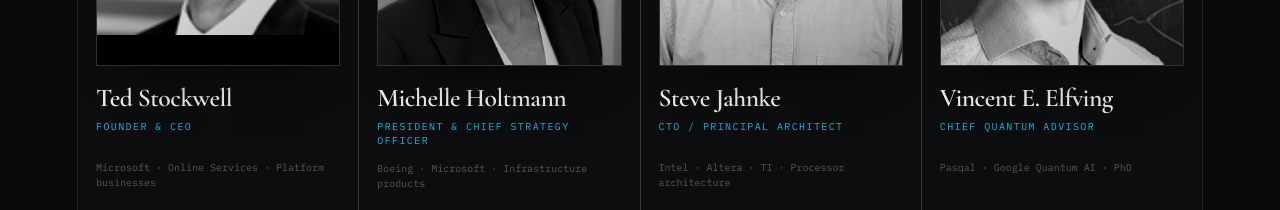
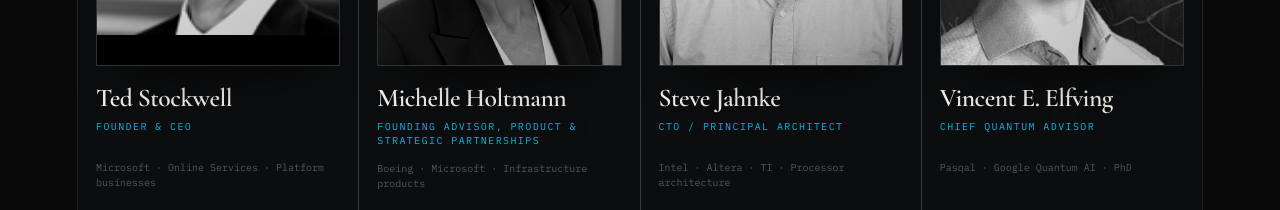
Before and after one commit to lizzierunner/qai37-site, a Next.js app: page /team in a window 1280 px wide. Shown: the part 960-1170 px from the top of the page. Built offline with nearby package versions, Linux system fonts and the light colour scheme.

Commit message:
Update Michelle Holtmann title

```diff
--- a/app/team/page.tsx
+++ b/app/team/page.tsx
@@ -31,7 +31,7 @@ const TEAM: Member[] = [
   },
   {
     name: "Michelle Holtmann",
-    role: "President & Chief Strategy Officer",
+    role: "Founding Advisor, Product & Strategic Partnerships",
     initials: "MH",
     img: `${BASE_PATH}/images/team/michelle-holtmann.jpg`,
     bio: "Michelle started her career as a software engineer at Boeing, then spent 25 years at Microsoft designing and building infrastructure products that hundreds of millions of people depend on every day — including Windows Genuine Advantage, the Software Protection Platform, and the technical foundation behind Windows Defender. She joined qAI37 after extensive study of whether the approach was actually buildable, and designed the roadmap to prove it.",
--- a/components/CommandPalette.tsx
+++ b/components/CommandPalette.tsx
@@ -23,7 +23,7 @@ const ITEMS: SearchItem[] = [
 
   // Team
   { id: "team-ted", category: "Team Member", title: "Ted Stockwell", subtitle: "Founder & CEO · Bing as a Platform", url: "/team" },
-  { id: "team-michelle", category: "Team Member", title: "Michelle Holtmann", subtitle: "President & CSO · 25 years Microsoft Infrastructure", url: "/team" },
+  { id: "team-michelle", category: "Team Member", title: "Michelle Holtmann", subtitle: "Founding Advisor, Product & Strategic Partnerships · 25 years Microsoft Infrastructure", url: "/team" },
   { id: "team-steve", category: "Team Member", title: "Steve Jahnke", subtitle: "CTO / Principal Architect · 30 years Intel, Altera, TI", url: "/team" },
   { id: "team-laverne", category: "Team Member", title: "Laverne Masaki", subtitle: "Chief People Officer · Microsoft, Google Recruiting", url: "/team" },
   { id: "team-vincent", category: "Team Member", title: "Vincent E. Elfving", subtitle: "Chief Quantum Advisor · Former Head of Algorithms Pasqal", url: "/team" },
```
